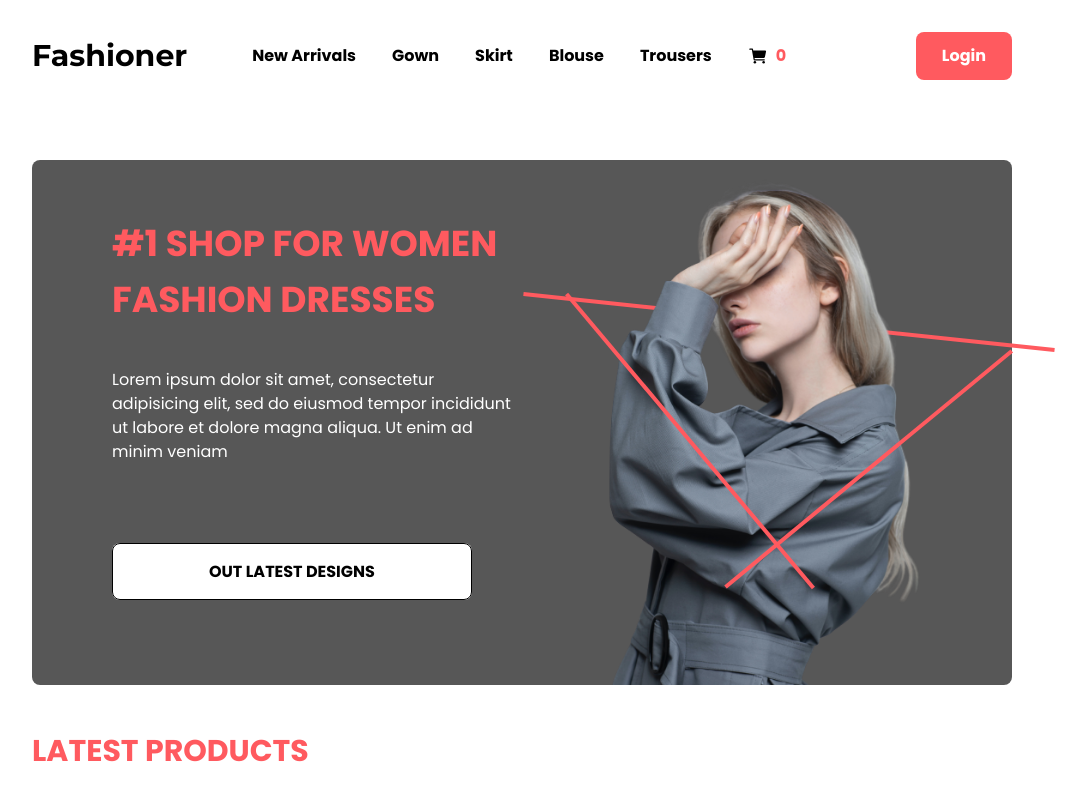
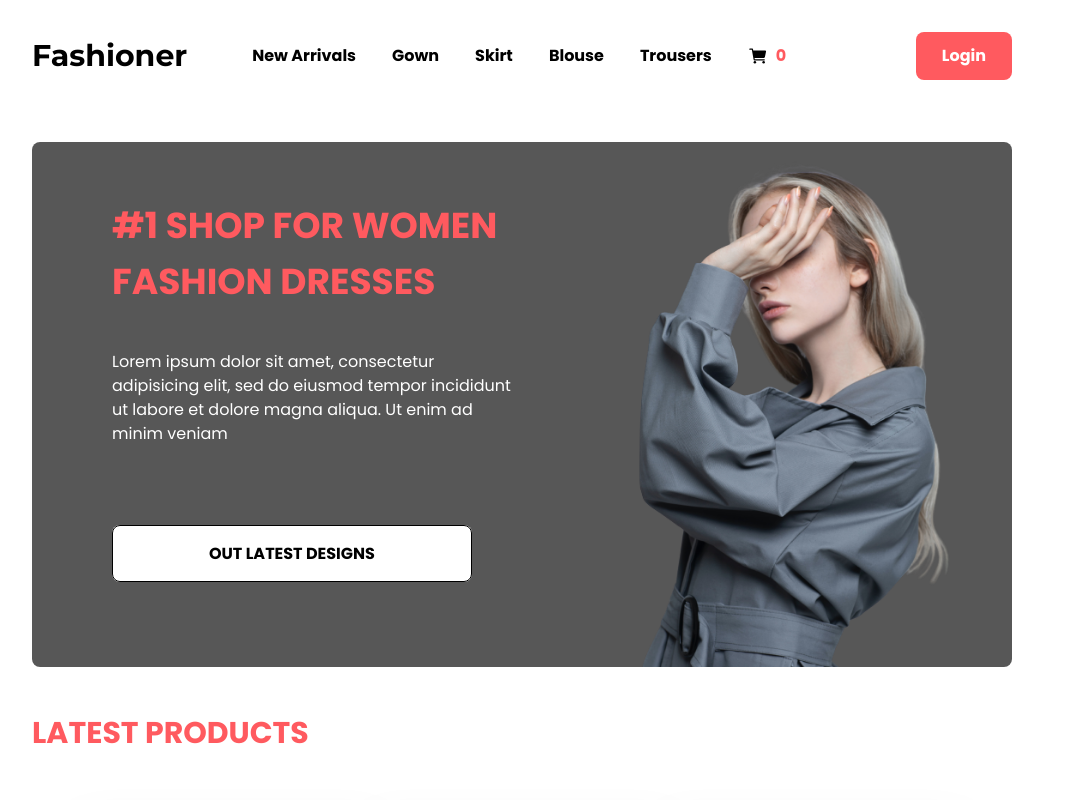
Before and after one commit to vicktor349/fashioner, a Next.js app: page / in a window 1280 px wide. Shown: the top 800 px of the page, without its empty margins (118-1204 px from the left). Built offline with nearby package versions, Linux system fonts and the light colour scheme.

Commit message:
Making it responsive

```diff
--- a/components/HeroSection.js
+++ b/components/HeroSection.js
@@ -5,7 +5,7 @@ import Link from 'next/link'
 const HeroSection = () =>
 {
     return (
-        <div className="bg-heroBackground rounded-lg mt-12">
+        <div className="bg-heroBackground rounded-lg">
             <div className='grid grid-cols-2 mx-20'>
                 <div>
                     <div className='text-primary font-bold text-4xl mt-16'>
@@ -30,19 +30,22 @@ const HeroSection = () =>
                 </div>
                 <div>
                     <Image
-                        className='mx-auto transform -scale-x-100 z-50 relative left-6'
+                        className='mx-auto transform -scale-x-100 z-50 relative left-6 lg:mr-0'
                         src={"/images/heroImage.png"}
                         width={350}
                         height={350}
                         alt="Hero Banner Image"
                     />
 
-                    <div className='border-2 border-solid border-primary w-[33.4rem] origin-center rotate-6 absolute top-80 z-0'>
+                    {/* <div className="border-2 border-solid border-primary origin-center absolute z-0
+                        xl:top-80 xl:rotate-6 xl:w-[33.4rem] max-w-full xl:right-[9.3rem]
+                        2xl:top-80 2xl:rotate-6 2xl:w-[33.4rem] 2xl:right-[9.3rem]"
+                    >
                     </div>
-                    <div className='border-2 border-solid border-primary w-[24rem] origin-center rotate-[50deg] absolute top-[27.45rem] left-[38.5rem] z-[100] '>
+                    <div className="border-2 border-solid border-primary w-[24rem] origin-center rotate-[50deg] absolute top-[27.45rem] left-[38.5rem] z-[100] 2xl:left-[54rem]">
                     </div>
                     <div className='border-2 border-solid border-primary w-[23.2rem] origin-center rotate-[140.5deg] absolute top-[29.2rem] right-[6.75rem] z-[100] '>
-                    </div>
+                    </div> */}
                 </div>
             </div>
         </div>
```
